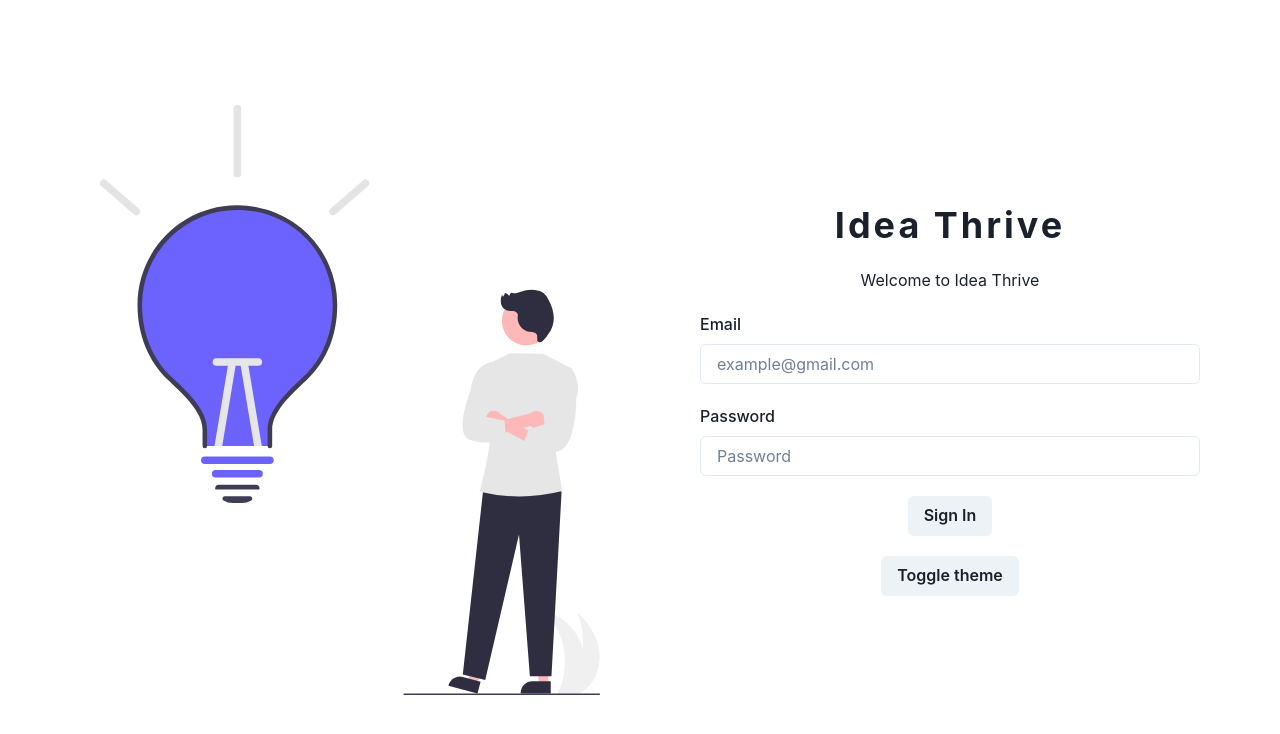
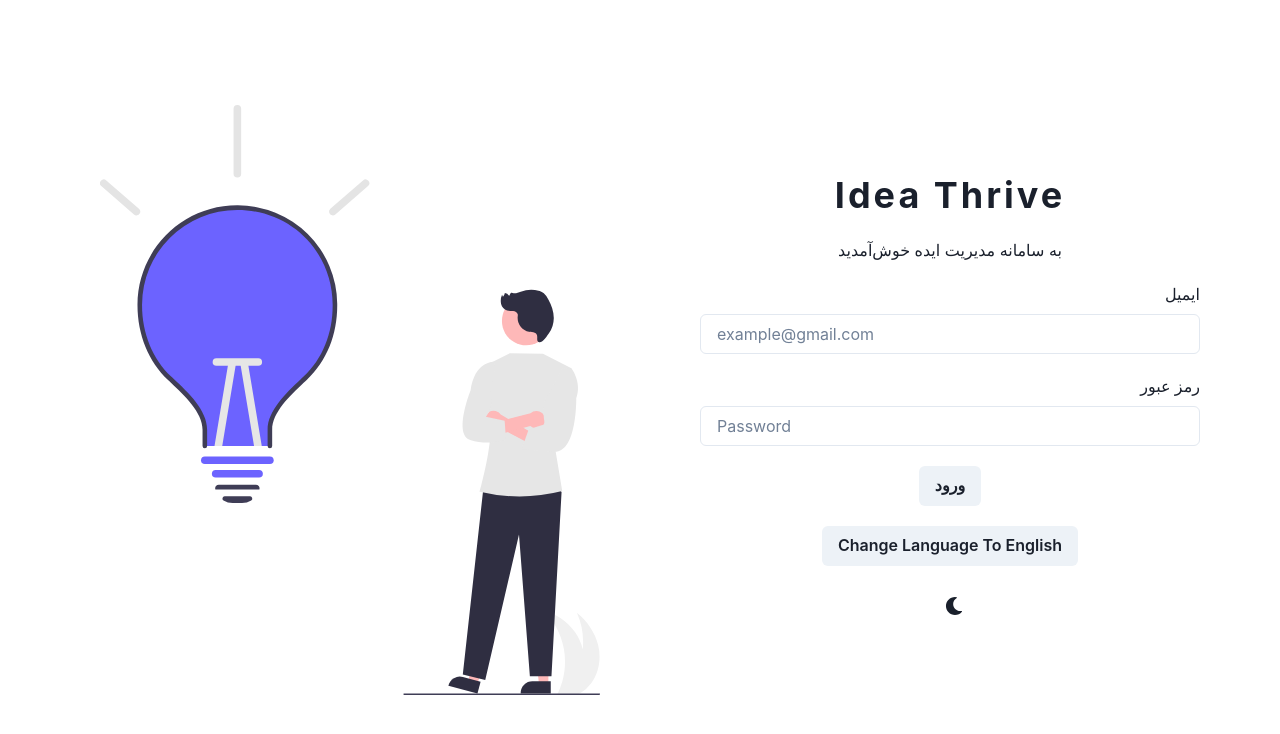
Before and after one commit to Idea-Thrive/frontend, a React (Create React App) app: page /login in a window 1280 px wide. Shown: the top 734 px of the page. Built offline with nearby package versions, Linux system fonts and the light colour scheme.

Commit message:
feat: implement i18n structure

```diff
--- a/src/App.tsx
+++ b/src/App.tsx
@@ -1,11 +1,23 @@
 import { ChakraProvider, Container } from '@chakra-ui/react';
 import theme from '@chakra-ui/theme';
 import Router from './router/router';
+import { getCurrentLanguage } from 'i18n/i18n';
+import style from './style/app.module.css';
 
-export const App = () => (
-  <ChakraProvider theme={theme}>
-    <Container h="100vh" maxW="container.xl" p={0} centerContent>
-      <Router></Router>
-    </Container>
-  </ChakraProvider>
-);
+export const App = () => {
+  const { direction } = getCurrentLanguage();
+
+  return (
+    <ChakraProvider theme={theme}>
+      <Container
+        className={direction === 'ltr' ? style.ltr : style.rtl}
+        h="100vh"
+        maxW="container.xl"
+        p={0}
+        centerContent
+      >
+        <Router></Router>
+      </Container>
+    </ChakraProvider>
+  );
+};
--- /dev/null
+++ b/src/i18n/en.ts
@@ -0,0 +1,9 @@
+const keys: Record<string, string> = {
+  email: 'Email',
+  password: 'Password',
+  login: 'Login',
+  welcomeMessage: 'Welcome To Idea Thrive',
+  changeLanguage: 'تغیر زبان به انگلیسی',
+};
+
+export default keys;
--- /dev/null
+++ b/src/i18n/fa.ts
@@ -0,0 +1,9 @@
+const keys: Record<string, string> = {
+  email: 'ایمیل',
+  password: 'رمز عبور',
+  login: 'ورود',
+  welcomeMessage: 'به سامانه مدیریت ایده خوش‌آمدید',
+  changeLanguage: 'Change Language To English',
+};
+
+export default keys;
--- /dev/null
+++ b/src/i18n/i18n.ts
@@ -0,0 +1,43 @@
+import { getItem, setItem } from '../utils/storage';
+import storageKeys from 'service/storage';
+import languages, { Language } from './languages';
+
+export type Locale = 'en-GB' | 'fa-IR';
+
+export type Direction = 'ltr' | 'rtl';
+
+const currentLocale: Locale =
+  getItem(storageKeys.locale) || languages.default.locale;
+
+let translationKeys: Record<string, string> = {};
+
+export function getCurrentLanguage(): Language {
+  return languages[currentLocale] || languages.default;
+}
+
+export function setLocale(locale: Locale): void {
+  setItem(storageKeys.locale, locale);
+}
+
+export function toggleLocale(): void {
+  if (currentLocale === 'en-GB') {
+    setLocale('fa-IR');
+  } else {
+    setLocale('en-GB');
+  }
+
+  window.location.reload();
+}
+
+export async function setup(): Promise<void> {
+  const { language } = getCurrentLanguage();
+
+  const { default: keys } = await import(`./${language}.ts`);
+  translationKeys = keys;
+}
+
+function translate(key: string): string {
+  return translationKeys[key];
+}
+
+export default translate;
--- /dev/null
+++ b/src/i18n/languages.ts
@@ -0,0 +1,24 @@
+import { Direction, Locale } from './i18n';
+
+export type Language = {
+  locale: Locale;
+  language: string;
+  direction: Direction;
+};
+
+type Languages = Record<string, Language>;
+
+const languages: Languages = {
+  default: {
+    locale: 'fa-IR',
+    direction: 'rtl',
+    language: 'fa',
+  },
+  'en-GB': {
+    locale: 'en-GB',
+    direction: 'ltr',
+    language: 'en',
+  },
+};
+
+export default languages;
--- /dev/null
+++ b/src/i18n/package.json
@@ -0,0 +1,3 @@
+{
+  "main": "./i18n.ts"
+}
--- a/src/index.tsx
+++ b/src/index.tsx
@@ -3,9 +3,13 @@ import * as React from 'react';
 import * as ReactDOM from 'react-dom/client';
 import { App } from './App';
 import reportWebVitals from './reportWebVitals';
+import { setup } from 'i18n/i18n';
 
 const container = document.getElementById('root')!;
 const root = ReactDOM.createRoot(container);
+
+async function render() {
+  await setup();
 
   root.render(
     <React.StrictMode>
@@ -13,6 +17,9 @@ root.render(
       <App />
     </React.StrictMode>,
   );
+}
+
+render();
 
 // If you want to start measuring performance in your app, pass a function
 // to log results (for example: reportWebVitals(console.log))
--- a/src/pages/login/login.tsx
+++ b/src/pages/login/login.tsx
@@ -15,16 +15,17 @@ import {
   useColorMode,
   AspectRatio,
 } from '@chakra-ui/react';
+import t, { toggleLocale } from '../../i18n';
 
 function Login() {
   const { toggleColorMode } = useColorMode();
 
-  const handleToggleThemeClick = () => {
-    toggleColorMode();
+  const handleChangeLanguageClick = () => {
+    toggleLocale();
   };
 
-  const handleSignInClick = () => {
-    console.log('sign in');
+  const handleLoginClick = () => {
+    console.log('login');
   };
 
   return (
@@ -36,6 +37,34 @@ function Login() {
       justifyContent="space-around"
       alignItems="center"
     >
+      <VStack
+        w="full"
+        spacing={5}
+        flexBasis={{ base: '100%', lg: '50%' }}
+        maxW={500}
+      >
+        <Heading letterSpacing={3}>Idea Thrive</Heading>
+
+        <Text>{t('welcomeMessage')}</Text>
+
+        <FormControl>
+          <FormLabel>{t('email')}</FormLabel>
+          <Input dir="ltr" placeholder="example@gmail.com" />
+        </FormControl>
+
+        <FormControl>
+          <FormLabel>{t('password')}</FormLabel>
+          <Input dir="ltr" placeholder="Password" type="password" />
+        </FormControl>
+
+        <Button onClick={handleLoginClick}>{t('login')}</Button>
+        <Button onClick={handleChangeLanguageClick}>
+          {t('changeLanguage')}
+        </Button>
+
+        <ColorModeSwitcher />
+      </VStack>
+
       <Image
         display={{ base: 'none', lg: 'block' }}
         h="auto"
@@ -46,30 +75,6 @@ function Login() {
         userSelect="none"
         pointerEvents="none"
       />
-
-      <VStack
-        w="full"
-        spacing={5}
-        flexBasis={{ base: '100%', lg: '50%' }}
-        maxW={500}
-      >
-        <Heading letterSpacing={3}>Idea Thrive</Heading>
-
-        <Text>Welcome to Idea Thrive</Text>
-
-        <FormControl>
-          <FormLabel>Email</FormLabel>
-          <Input placeholder="example@gmail.com" />
-        </FormControl>
-
-        <FormControl>
-          <FormLabel>Password</FormLabel>
-          <Input placeholder="Password" type="password" />
-        </FormControl>
-
-        <Button onClick={handleSignInClick}>Sign In</Button>
-        <Button onClick={handleToggleThemeClick}>Toggle theme</Button>
-      </VStack>
     </Flex>
   );
 }
--- a/src/service/storage.ts
+++ b/src/service/storage.ts
@@ -2,6 +2,7 @@ type StorageKeys = Record<string, string>;
 
 const storageKeys: StorageKeys = {
   token: 'token',
+  locale: 'locale',
 };
 
 export default storageKeys;
--- /dev/null
+++ b/src/style/app.module.css
@@ -0,0 +1,7 @@
+.rtl {
+  direction: rtl;
+}
+
+.ltr {
+  direction: ltr;
+}
```
Lines whose indentation alone changed are shown as unchanged.
